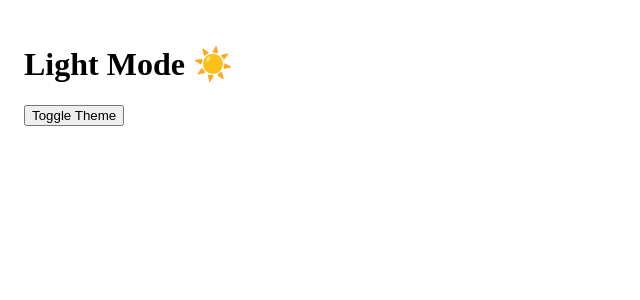
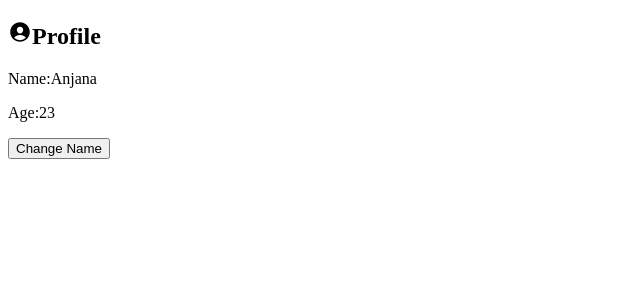
Before and after one commit to devanjana401/React-basics, a React (Vite) app: page / in a window 1280 px wide. Shown: the top 300 px of the page, without its empty margins (0-640 px from the left). Built offline with nearby package versions, Linux system fonts and the light colour scheme.

Commit message:
Added new files

```diff
--- a/src/App.jsx
+++ b/src/App.jsx
@@ -2,6 +2,8 @@
 import './App.css'
 import Home from './assets/functional-components/hooks/use-context/theme-settings/Home'
 import { ThemeProvider } from './assets/functional-components/hooks/use-context/theme-settings/ThemeContext'
+import Profile from './assets/functional-components/hooks/use-context/user-list/Profile'
+import { UserProvider } from './assets/functional-components/hooks/use-context/user-list/UserContext'
 import UseEff from './assets/functional-components/hooks/use-effect/UseEff'
 import UserList from './assets/functional-components/hooks/use-effect/UserList'
 import Counter from './assets/functional-components/hooks/use-state/Counter'
@@ -32,9 +34,18 @@ function App() {
       {/* <Counter/> */}
       {/* <UseEff/> */}
       {/* <UserList/> */}
-      <ThemeProvider>
+
+      {/* ----useContext---- */}
+
+      {/* --Example 1-- */}
+      {/* <ThemeProvider>
         <Home/>
-      </ThemeProvider>
+      </ThemeProvider> */}
+
+      {/* --Example 2-- */}
+      <UserProvider>
+        <Profile/>
+      </UserProvider>
     </>
   )
 }
--- /dev/null
+++ b/src/assets/functional-components/hooks/use-context/user-list/Profile.jsx
@@ -0,0 +1,23 @@
+import React, { useContext } from 'react'
+import { UserContext } from './UserContext';
+import { IoPersonCircle } from "react-icons/io5";
+
+const Profile = () => {
+    const {users,setUsers} = useContext(UserContext);
+
+    const changeName = () => {
+        setUsers((prev)=>({...prev,name:"Shilpa"}));
+    }
+  return (
+    <div>
+      <h2><IoPersonCircle />Profile</h2>
+      <p>Name:{users.name}</p>
+      <p>Age:{users.age}</p>
+      <button onClick={changeName}>Change Name</button>
+    </div>
+  )
+}
+
+
+
+export default Profile
--- /dev/null
+++ b/src/assets/functional-components/hooks/use-context/user-list/UserContext.jsx
@@ -0,0 +1,16 @@
+import { createContext, useState } from "react";
+
+export const UserContext = createContext();
+
+export const UserProvider = ({children}) => {
+
+    const[users,setUsers] = useState({
+        name:"Anjana",
+        age:23
+    })
+    return(
+        <UserContext.Provider value={{users,setUsers}}>
+            {children}
+        </UserContext.Provider>
+    )
+}
```
